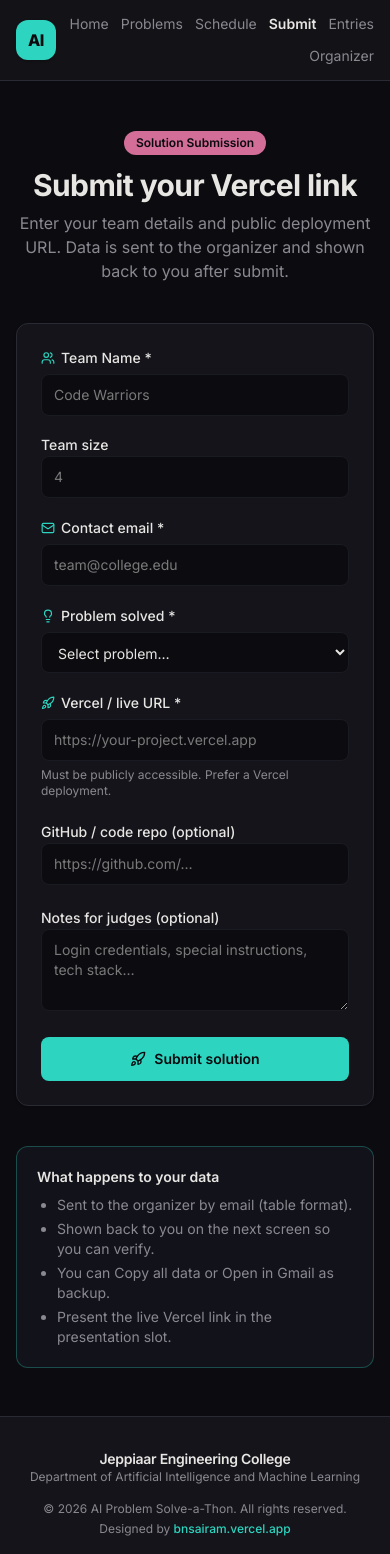
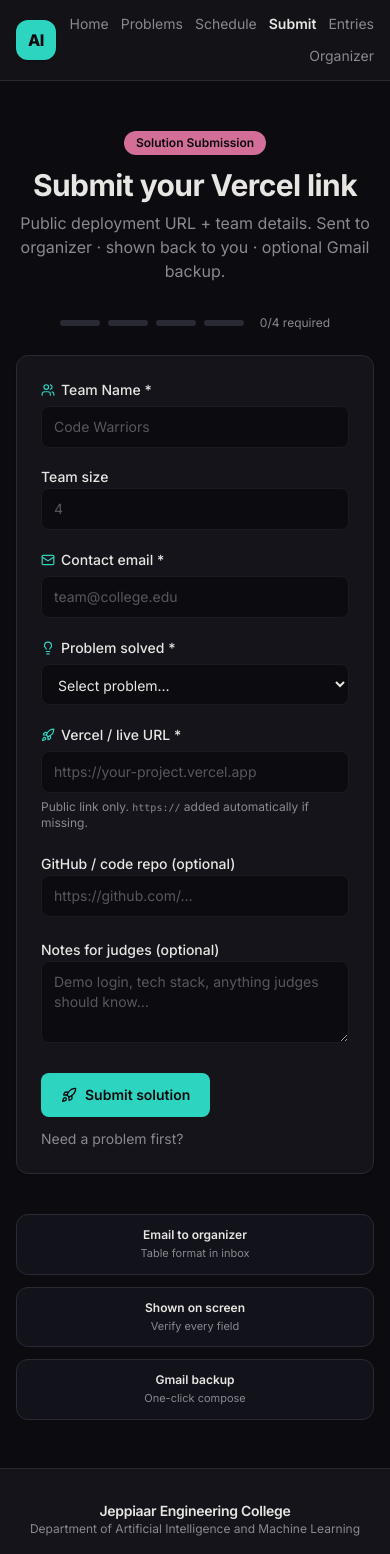
Before and after one commit to sairambn/AI-Competition, a React (Vite) app: page /submit in a window 390 px wide. Shown: the top 1554 px of the page. Built offline with nearby package versions, Linux system fonts and the light colour scheme.

Commit message:
Polish Submit flow: live preview, field validation, resilient send, success UI, home CTAs

```diff
--- a/src/pages/SubmitPage.tsx
+++ b/src/pages/SubmitPage.tsx
@@ -1,7 +1,9 @@
-import { useState } from "react";
-import { useSearchParams } from "react-router-dom";
+import { useMemo, useState } from "react";
+import { Link, useSearchParams } from "react-router-dom";
 import {
+  AlertCircle,
   Check,
+  CheckCircle2,
   Copy,
   ExternalLink,
   Globe,
@@ -12,13 +14,21 @@ import {
   Users,
 } from "lucide-react";
 import { PROBLEMS } from "@/data/problems";
+import { cn } from "@/lib/utils";
 
 /** Organizer receives every submission by email (FormSubmit → inbox). */
 const ORGANIZER_EMAIL = "bnsairam14@gmail.com";
 
+function normalizeUrl(raw: string) {
+  const t = raw.trim();
+  if (!t) return "";
+  if (/^https?:\/\//i.test(t)) return t;
+  return `https://${t}`;
+}
+
 function isValidUrl(url: string) {
   try {
-    const u = new URL(url.trim());
+    const u = new URL(normalizeUrl(url));
     return u.protocol === "https:" || u.protocol === "http:";
   } catch {
     return false;
@@ -35,7 +45,11 @@ type Entry = {
   notes: string;
   teamSize: string;
   submittedAt: string;
+  emailed: boolean;
 };
+
+const inputClass =
+  "w-full rounded-lg border border-input bg-background px-3 py-2.5 text-sm outline-none transition ring-ring placeholder:text-muted-foreground/60 focus:ring-2";
 
 export function SubmitPage() {
   const [searchParams] = useSearchParams();
@@ -47,50 +61,58 @@ export function SubmitPage() {
   const [notes, setNotes] = useState("");
   const [teamSize, setTeamSize] = useState("");
   const [entry, setEntry] = useState<Entry | null>(null);
+  const [fieldErrors, setFieldErrors] = useState<Record<string, string>>({});
   const [error, setError] = useState<string | null>(null);
   const [sending, setSending] = useState(false);
   const [copied, setCopied] = useState(false);
 
   const selected = PROBLEMS.find((p) => p.id === problemId);
+  const livePreview = useMemo(() => {
+    const n = normalizeUrl(vercelUrl);
+    return isValidUrl(n) ? n : null;
+  }, [vercelUrl]);
+
+  const filledCount = [
+    teamName.trim(),
+    contactEmail.trim(),
+    problemId,
+    vercelUrl.trim(),
+  ].filter(Boolean).length;
+
+  function validate(): boolean {
+    const errs: Record<string, string> = {};
+    if (!teamName.trim()) errs.teamName = "Team name is required";
+    if (!contactEmail.trim() || !/^[^\s@]+@[^\s@]+\.[^\s@]+$/.test(contactEmail.trim())) {
+      errs.contactEmail = "Enter a valid email";
+    }
+    if (!problemId || !selected) errs.problemId = "Select your problem";
+    const live = normalizeUrl(vercelUrl);
+    if (!live || !isValidUrl(live)) errs.vercelUrl = "Enter a public https URL";
+    if (repoUrl.trim() && !isValidUrl(repoUrl)) errs.repoUrl = "Invalid repo URL";
+    setFieldErrors(errs);
+    return Object.keys(errs).length === 0;
+  }
 
   async function handleSubmit(e: React.FormEvent) {
     e.preventDefault();
     setError(null);
-
-    if (!teamName.trim()) {
-      setError("Team name is required.");
-      return;
-    }
-    if (!contactEmail.trim() || !contactEmail.includes("@")) {
-      setError("A valid contact email is required.");
-      return;
-    }
-    if (!problemId || !selected) {
-      setError("Please select the problem you solved.");
-      return;
-    }
-    if (!vercelUrl.trim() || !isValidUrl(vercelUrl)) {
-      setError("Please enter a valid public URL (https://…).");
-      return;
-    }
-    if (repoUrl.trim() && !isValidUrl(repoUrl)) {
-      setError("GitHub / repo URL looks invalid.");
-      return;
-    }
+    if (!validate() || !selected) return;
 
     const payload: Entry = {
       teamName: teamName.trim(),
       contactEmail: contactEmail.trim(),
       problemId,
       problemTitle: selected.title,
-      vercelUrl: vercelUrl.trim(),
-      repoUrl: repoUrl.trim(),
+      vercelUrl: normalizeUrl(vercelUrl),
+      repoUrl: repoUrl.trim() ? normalizeUrl(repoUrl) : "",
       notes: notes.trim(),
       teamSize: teamSize.trim(),
       submittedAt: new Date().toISOString(),
+      emailed: false,
     };
 
     setSending(true);
+    let emailed = false;
     try {
       const res = await fetch(`https://formsubmit.co/ajax/${ORGANIZER_EMAIL}`, {
         method: "POST",
@@ -111,11 +133,19 @@ export function SubmitPage() {
           Submitted: new Date(payload.submittedAt).toLocaleString(),
         }),
       });
-
+      emailed = res.ok;
       if (!res.ok) {
-        throw new Error("Could not send submission. Try again or use Copy + Gmail.");
+        setError(
+          "Email service did not confirm. Your data is still saved below — use Open in Gmail."
+        );
+      }
+    } catch {
+      setError(
+        "Could not reach email service. Your data is saved below — use Open in Gmail."
+      );
     }
 
+    payload.emailed = emailed;
     try {
       const existing = JSON.parse(
         localStorage.getItem("ai-thon-submissions") || "[]"
@@ -127,15 +157,8 @@ export function SubmitPage() {
     }
 
     setEntry(payload);
-    } catch (err) {
-      setError(
-        err instanceof Error
-          ? err.message
-          : "Network error — use Copy summary and email organizers."
-      );
-    } finally {
     setSending(false);
-    }
+    window.scrollTo({ top: 0, behavior: "smooth" });
   }
 
   const summaryText = entry
@@ -166,6 +189,7 @@ Submitted: ${new Date(entry.submittedAt).toLocaleString()}`
     setTimeout(() => setCopied(false), 2000);
   };
 
+  // ── Success ─────────────────────────────────────────────────────────────
   if (entry) {
     const rows: { label: string; value: React.ReactNode }[] = [
       { label: "Team name", value: entry.teamName },
@@ -179,7 +203,7 @@ Submitted: ${new Date(entry.submittedAt).toLocaleString()}`
             href={entry.vercelUrl}
             target="_blank"
             rel="noopener noreferrer"
-            className="inline-flex items-center gap-1 break-all font-medium text-primary hover:underline"
+            className="inline-flex items-center gap-1.5 break-all font-medium text-primary hover:underline"
           >
             <Globe className="h-3.5 w-3.5 shrink-0" />
             {entry.vercelUrl}
@@ -210,23 +234,36 @@ Submitted: ${new Date(entry.submittedAt).toLocaleString()}`
 
     return (
       <div className="mx-auto max-w-2xl px-4 py-12 sm:px-6 lg:px-8">
-        <div className="animate-fade-up rounded-2xl border border-primary/30 bg-card p-6 shadow-sm sm:p-8">
+        <div className="animate-result hero-card-glow rounded-2xl border border-primary/40 bg-card p-6 sm:p-8">
           <div className="text-center">
-            <div className="mx-auto mb-4 flex h-14 w-14 items-center justify-center rounded-full bg-primary/15 text-primary">
-              <Check className="h-7 w-7" />
+            <div className="mx-auto mb-4 flex h-16 w-16 items-center justify-center rounded-full bg-primary/20 text-primary shadow-[0_0_24px_-4px] shadow-primary/40">
+              <CheckCircle2 className="h-8 w-8" />
             </div>
             <h1 className="text-2xl font-bold text-foreground sm:text-3xl">
-              Submission sent
+              {entry.emailed ? "Submission sent" : "Submission saved"}
             </h1>
             <p className="mt-2 text-sm text-muted-foreground">
-              Your details were emailed to the organizer. Review everything
-              below — this is exactly what was submitted.
+              {entry.emailed
+                ? "Organizer was emailed. Confirm every field below — this is what was submitted."
+                : "Saved on this device. Use Open in Gmail so the organizer gets your details."}
             </p>
           </div>
 
           <div className="mt-8 overflow-hidden rounded-xl border border-border">
-            <div className="border-b border-border bg-secondary/50 px-4 py-2.5 text-xs font-semibold uppercase tracking-wider text-muted-foreground">
+            <div className="flex items-center justify-between border-b border-border bg-secondary/50 px-4 py-2.5">
+              <span className="text-xs font-semibold uppercase tracking-wider text-muted-foreground">
                 Entered data
+              </span>
+              <span
+                className={cn(
+                  "rounded-full px-2 py-0.5 text-[10px] font-bold uppercase",
+                  entry.emailed
+                    ? "bg-easy/20 text-easy"
+                    : "bg-hard/20 text-hard"
+                )}
+              >
+                {entry.emailed ? "Emailed" : "Local only"}
+              </span>
             </div>
             <dl className="divide-y divide-border">
               {rows.map((r) => (
@@ -247,7 +284,7 @@ Submitted: ${new Date(entry.submittedAt).toLocaleString()}`
             <button
               type="button"
               onClick={() => void copySummary()}
-              className="inline-flex items-center gap-2 rounded-lg bg-primary px-4 py-2.5 text-sm font-semibold text-primary-foreground hover:bg-primary/90"
+              className="btn-shine inline-flex items-center gap-2 rounded-lg bg-primary px-4 py-2.5 text-sm font-semibold text-primary-foreground hover:bg-primary/90"
             >
               {copied ? <Check className="h-4 w-4" /> : <Copy className="h-4 w-4" />}
               {copied ? "Copied" : "Copy all data"}
@@ -268,32 +305,51 @@ Submitted: ${new Date(entry.submittedAt).toLocaleString()}`
             >
               Open live demo <ExternalLink className="h-4 w-4" />
             </a>
+          </div>
+
+          <div className="mt-8 grid gap-3 sm:grid-cols-3">
+            {[
+              { n: "1", t: "Keep demo open" },
+              { n: "2", t: "Present 2–3 min" },
+              { n: "3", t: "Answer judges" },
+            ].map((s) => (
+              <div
+                key={s.n}
+                className="rounded-lg border border-border bg-secondary/30 px-3 py-2 text-center text-xs text-muted-foreground"
+              >
+                <span className="font-bold text-primary">{s.n}</span> · {s.t}
+              </div>
+            ))}
+          </div>
+
+          <div className="mt-6 flex justify-center gap-4 text-sm">
             <button
               type="button"
               onClick={() => {
                 setEntry(null);
+                setError(null);
+                setFieldErrors({});
                 setVercelUrl("");
                 setNotes("");
                 setRepoUrl("");
               }}
-              className="inline-flex items-center gap-2 rounded-lg border border-border px-4 py-2.5 text-sm font-medium text-muted-foreground hover:bg-secondary"
+              className="text-muted-foreground hover:text-foreground"
             >
-              Submit another
+              Submit another team
             </button>
+            <Link to="/submissions" className="text-primary hover:underline">
+              Entries info →
+            </Link>
           </div>
-
-          <p className="mt-6 text-center text-xs text-muted-foreground">
-            Present your live demo in the presentation slot (2–3 min). Organizers
-            can also find this in their email inbox.
-          </p>
         </div>
       </div>
     );
   }
 
+  // ── Form ────────────────────────────────────────────────────────────────
   return (
     <div className="mx-auto max-w-2xl px-4 py-12 sm:px-6 lg:px-8">
-      <div className="mb-10 animate-fade-up text-center">
+      <div className="mb-8 animate-fade-up text-center">
         <span className="mb-3 inline-flex rounded-full bg-accent/90 px-3 py-1 text-xs font-semibold text-accent-foreground">
           Solution Submission
         </span>
@@ -301,65 +357,102 @@ Submitted: ${new Date(entry.submittedAt).toLocaleString()}`
           Submit your Vercel link
         </h1>
         <p className="mt-2 text-muted-foreground">
-          Enter your team details and public deployment URL. Data is sent to the
-          organizer and shown back to you after submit.
+          Public deployment URL + team details. Sent to organizer · shown back to
+          you · optional Gmail backup.
         </p>
+      </div>
+
+      {/* Progress */}
+      <div className="mb-6 flex items-center justify-center gap-2">
+        {[1, 2, 3, 4].map((i) => (
+          <div
+            key={i}
+            className={cn(
+              "h-1.5 w-10 rounded-full transition-colors",
+              filledCount >= i ? "bg-primary" : "bg-border"
+            )}
+          />
+        ))}
+        <span className="ml-2 text-xs text-muted-foreground">
+          {filledCount}/4 required
+        </span>
       </div>
 
       <form
         onSubmit={(e) => void handleSubmit(e)}
-        className="space-y-5 rounded-xl border border-border bg-card p-6 shadow-sm"
+        className="animate-fade-up space-y-5 rounded-xl border border-border bg-card p-6 shadow-sm delay-100"
+        noValidate
       >
         <div className="grid gap-4 sm:grid-cols-2">
           <div className="space-y-1.5">
-            <label className="flex items-center gap-1.5 text-sm font-medium">
+            <label htmlFor="teamName" className="flex items-center gap-1.5 text-sm font-medium">
               <Users className="h-3.5 w-3.5 text-gold" /> Team Name *
             </label>
             <input
-              required
+              id="teamName"
+              autoComplete="organization"
               value={teamName}
-              onChange={(e) => setTeamName(e.target.value)}
+              onChange={(e) => {
+                setTeamName(e.target.value);
+                setFieldErrors((f) => ({ ...f, teamName: "" }));
+              }}
               placeholder="Code Warriors"
-              className="w-full rounded-lg border border-input bg-background px-3 py-2.5 text-sm outline-none ring-ring focus:ring-2"
+              className={cn(inputClass, fieldErrors.teamName && "border-destructive ring-destructive/30")}
             />
+            {fieldErrors.teamName && (
+              <p className="text-xs text-destructive">{fieldErrors.teamName}</p>
+            )}
           </div>
           <div className="space-y-1.5">
-            <label className="text-sm font-medium">Team size</label>
+            <label htmlFor="teamSize" className="text-sm font-medium">
+              Team size
+            </label>
             <input
+              id="teamSize"
               type="number"
               min={1}
               max={20}
               value={teamSize}
               onChange={(e) => setTeamSize(e.target.value)}
               placeholder="4"
-              className="w-full rounded-lg border border-input bg-background px-3 py-2.5 text-sm outline-none ring-ring focus:ring-2"
+              className={inputClass}
             />
           </div>
         </div>
 
         <div className="space-y-1.5">
-          <label className="flex items-center gap-1.5 text-sm font-medium">
+          <label htmlFor="contactEmail" className="flex items-center gap-1.5 text-sm font-medium">
             <Mail className="h-3.5 w-3.5 text-gold" /> Contact email *
           </label>
           <input
-            required
+            id="contactEmail"
             type="email"
+            autoComplete="email"
             value={contactEmail}
-            onChange={(e) => setContactEmail(e.target.value)}
+            onChange={(e) => {
+              setContactEmail(e.target.value);
+              setFieldErrors((f) => ({ ...f, contactEmail: "" }));
+            }}
             placeholder="team@college.edu"
-            className="w-full rounded-lg border border-input bg-background px-3 py-2.5 text-sm outline-none ring-ring focus:ring-2"
+            className={cn(inputClass, fieldErrors.contactEmail && "border-destructive")}
           />
+          {fieldErrors.contactEmail && (
+            <p className="text-xs text-destructive">{fieldErrors.contactEmail}</p>
+          )}
         </div>
 
         <div className="space-y-1.5">
-          <label className="flex items-center gap-1.5 text-sm font-medium">
+          <label htmlFor="problemId" className="flex items-center gap-1.5 text-sm font-medium">
             <Lightbulb className="h-3.5 w-3.5 text-gold" /> Problem solved *
           </label>
           <select
-            required
+            id="problemId"
             value={problemId}
-            onChange={(e) => setProblemId(e.target.value)}
-            className="w-full rounded-lg border border-input bg-background px-3 py-2.5 text-sm outline-none ring-ring focus:ring-2"
+            onChange={(e) => {
+              setProblemId(e.target.value);
+              setFieldErrors((f) => ({ ...f, problemId: "" }));
+            }}
+            className={cn(inputClass, fieldErrors.problemId && "border-destructive")}
           >
             <option value="">Select problem…</option>
             {PROBLEMS.filter((p) => p.active).map((p) => (
@@ -368,59 +461,107 @@ Submitted: ${new Date(entry.submittedAt).toLocaleString()}`
               </option>
             ))}
           </select>
+          {fieldErrors.problemId && (
+            <p className="text-xs text-destructive">{fieldErrors.problemId}</p>
+          )}
+          {selected && (
+            <p className="mt-2 rounded-lg border border-border bg-secondary/40 px-3 py-2 text-xs leading-relaxed text-muted-foreground">
+              <span className="font-semibold text-foreground">{selected.title}</span>
+              {" — "}
+              {selected.description.slice(0, 160)}
+              {selected.description.length > 160 ? "…" : ""}
+            </p>
+          )}
         </div>
 
         <div className="space-y-1.5">
-          <label className="flex items-center gap-1.5 text-sm font-medium">
+          <label htmlFor="vercelUrl" className="flex items-center gap-1.5 text-sm font-medium">
             <Rocket className="h-3.5 w-3.5 text-gold" /> Vercel / live URL *
           </label>
           <input
-            required
+            id="vercelUrl"
             type="url"
+            inputMode="url"
             value={vercelUrl}
-            onChange={(e) => setVercelUrl(e.target.value)}
+            onChange={(e) => {
+              setVercelUrl(e.target.value);
+              setFieldErrors((f) => ({ ...f, vercelUrl: "" }));
+            }}
+            onBlur={() => {
+              if (vercelUrl.trim() && !vercelUrl.includes("://")) {
+                setVercelUrl(normalizeUrl(vercelUrl));
+              }
+            }}
             placeholder="https://your-project.vercel.app"
-            className="w-full rounded-lg border border-input bg-background px-3 py-2.5 text-sm outline-none ring-ring focus:ring-2"
+            className={cn(inputClass, fieldErrors.vercelUrl && "border-destructive")}
           />
+          {fieldErrors.vercelUrl ? (
+            <p className="text-xs text-destructive">{fieldErrors.vercelUrl}</p>
+          ) : (
             <p className="text-xs text-muted-foreground">
-            Must be publicly accessible. Prefer a Vercel deployment.
+              Public link only. <code className="text-[10px]">https://</code> added
+              automatically if missing.
             </p>
+          )}
+          {livePreview && (
+            <a
+              href={livePreview}
+              target="_blank"
+              rel="noopener noreferrer"
+              className="mt-1 inline-flex items-center gap-1.5 text-xs font-medium text-primary hover:underline"
+            >
+              <Globe className="h-3 w-3" /> Preview live site
+              <ExternalLink className="h-3 w-3" />
+            </a>
+          )}
         </div>
 
         <div className="space-y-1.5">
-          <label className="text-sm font-medium">
+          <label htmlFor="repoUrl" className="text-sm font-medium">
             GitHub / code repo (optional)
           </label>
           <input
+            id="repoUrl"
             type="url"
             value={repoUrl}
-            onChange={(e) => setRepoUrl(e.target.value)}
+            onChange={(e) => {
+              setRepoUrl(e.target.value);
+              setFieldErrors((f) => ({ ...f, repoUrl: "" }));
+            }}
             placeholder="https://github.com/…"
-            className="w-full rounded-lg border border-input bg-background px-3 py-2.5 text-sm outline-none ring-ring focus:ring-2"
+            className={cn(inputClass, fieldErrors.repoUrl && "border-destructive")}
           />
+          {fieldErrors.repoUrl && (
+            <p className="text-xs text-destructive">{fieldErrors.repoUrl}</p>
+          )}
         </div>
 
         <div className="space-y-1.5">
-          <label className="text-sm font-medium">Notes for judges (optional)</label>
+          <label htmlFor="notes" className="text-sm font-medium">
+            Notes for judges (optional)
+          </label>
           <textarea
+            id="notes"
             value={notes}
             onChange={(e) => setNotes(e.target.value)}
             rows={3}
-            placeholder="Login credentials, special instructions, tech stack…"
-            className="w-full resize-y rounded-lg border border-input bg-background px-3 py-2.5 text-sm outline-none ring-ring focus:ring-2"
+            placeholder="Demo login, tech stack, anything judges should know…"
+            className={cn(inputClass, "resize-y")}
           />
         </div>
 
         {error && (
-          <p className="rounded-lg border border-destructive/40 bg-destructive/10 px-3 py-2 text-sm text-destructive">
-            {error}
-          </p>
+          <div className="flex items-start gap-2 rounded-lg border border-destructive/40 bg-destructive/10 px-3 py-2.5 text-sm text-destructive">
+            <AlertCircle className="mt-0.5 h-4 w-4 shrink-0" />
+            <span>{error}</span>
+          </div>
         )}
 
+        <div className="flex flex-wrap items-center gap-3 pt-1">
           <button
             type="submit"
             disabled={sending}
-          className="inline-flex w-full items-center justify-center gap-2 rounded-lg bg-primary px-4 py-3 text-sm font-semibold text-primary-foreground hover:bg-primary/90 disabled:opacity-60 sm:w-auto"
+            className="btn-shine inline-flex min-w-[160px] items-center justify-center gap-2 rounded-lg bg-primary px-5 py-3 text-sm font-semibold text-primary-foreground hover:bg-primary/90 disabled:opacity-60"
           >
             {sending ? (
               <>
@@ -432,16 +573,29 @@ Submitted: ${new Date(entry.submittedAt).toLocaleString()}`
               </>
             )}
           </button>
+          <Link
+            to="/problems"
+            className="text-sm text-muted-foreground hover:text-foreground"
+          >
+            Need a problem first?
+          </Link>
+        </div>
       </form>
 
-      <div className="mt-10 rounded-xl border border-gold/30 bg-parchment p-5 text-sm text-muted-foreground">
-        <p className="font-semibold text-foreground">What happens to your data</p>
-        <ul className="mt-2 list-disc space-y-1 pl-5">
-          <li>Sent to the organizer by email (table format).</li>
-          <li>Shown back to you on the next screen so you can verify.</li>
-          <li>You can Copy all data or Open in Gmail as backup.</li>
-          <li>Present the live Vercel link in the presentation slot.</li>
-        </ul>
+      <div className="mt-10 grid gap-3 sm:grid-cols-3">
+        {[
+          { t: "Email to organizer", d: "Table format in inbox" },
+          { t: "Shown on screen", d: "Verify every field" },
+          { t: "Gmail backup", d: "One-click compose" },
+        ].map((x) => (
+          <div
+            key={x.t}
+            className="rounded-xl border border-border bg-parchment px-4 py-3 text-center"
+          >
+            <p className="text-xs font-semibold text-foreground">{x.t}</p>
+            <p className="mt-0.5 text-[11px] text-muted-foreground">{x.d}</p>
+          </div>
+        ))}
       </div>
     </div>
   );
```
Also changed, not shown: src/pages/HomePage.tsx (+132 -34 lines). Lines whose indentation alone changed are shown as unchanged.
